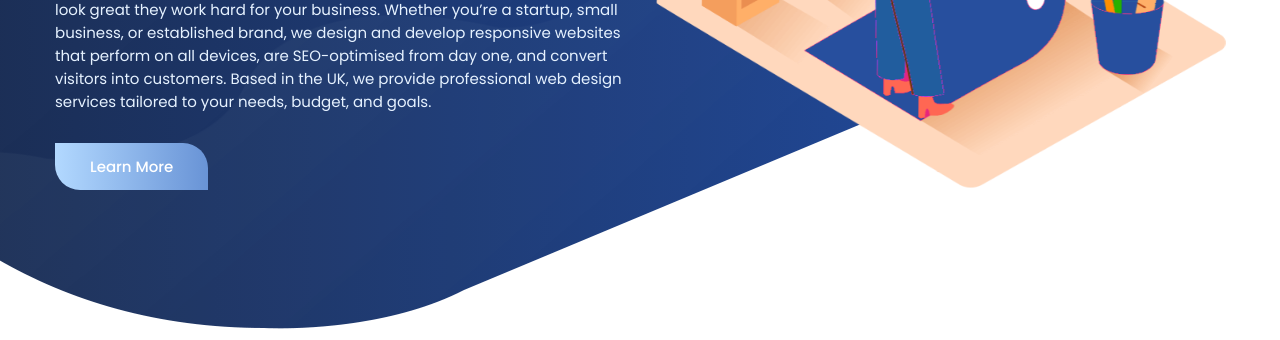
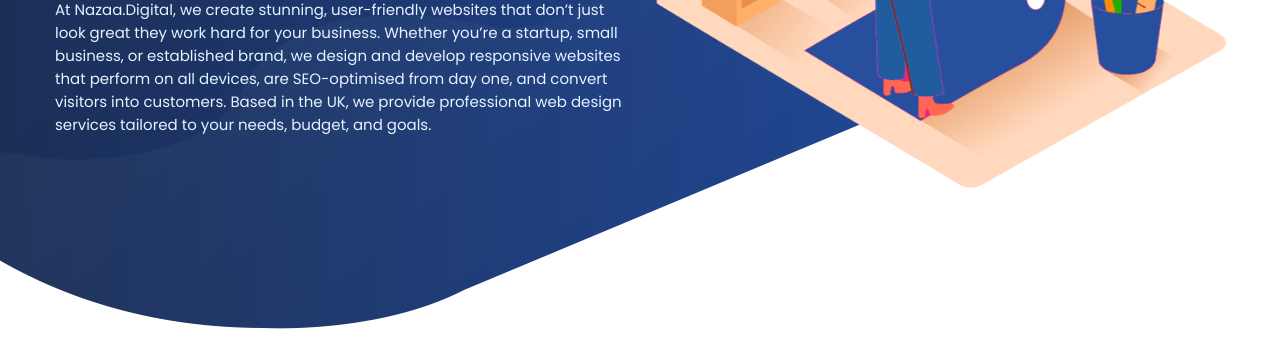
Before and after one commit to devharis99/Nazaa.Digital, a plain HTML site: page index.html in a window 1280 px wide. Shown: the part 460-800 px from the top of the page. Drawn offline with nearby package versions, Linux system fonts and the light colour scheme.

Commit message:
Update index.html

```diff
--- a/index.html
+++ b/index.html
@@ -119,7 +119,6 @@
               At Nazaa.Digital, we create stunning, user-friendly websites that don’t just look great they work hard for your business. Whether you’re a startup, small business, or established brand, we design and develop responsive websites that perform on all devices, are SEO-optimised from day one, and convert visitors into customers. Based in the UK, we provide professional web design services tailored to your needs, budget, and goals.
             </p>
 
-            <button class="btn">Learn More</button>
 
           </div>
 
```
